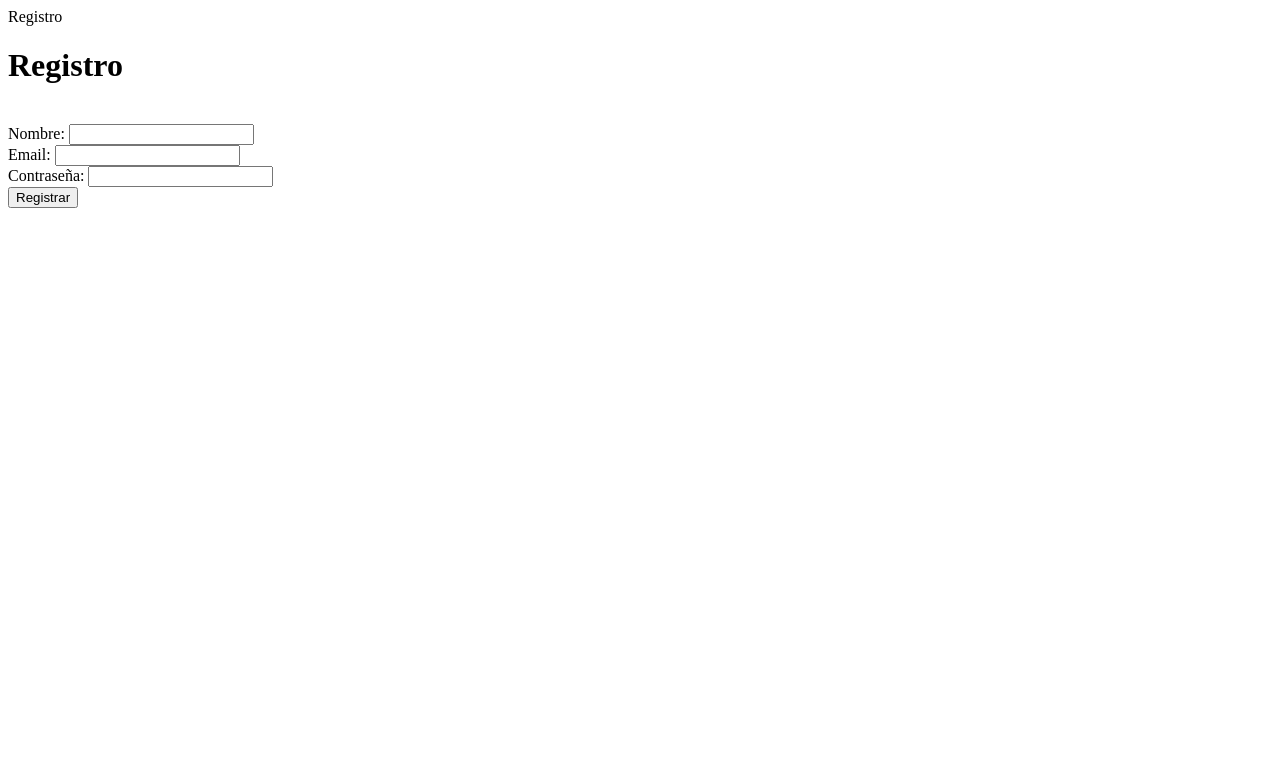
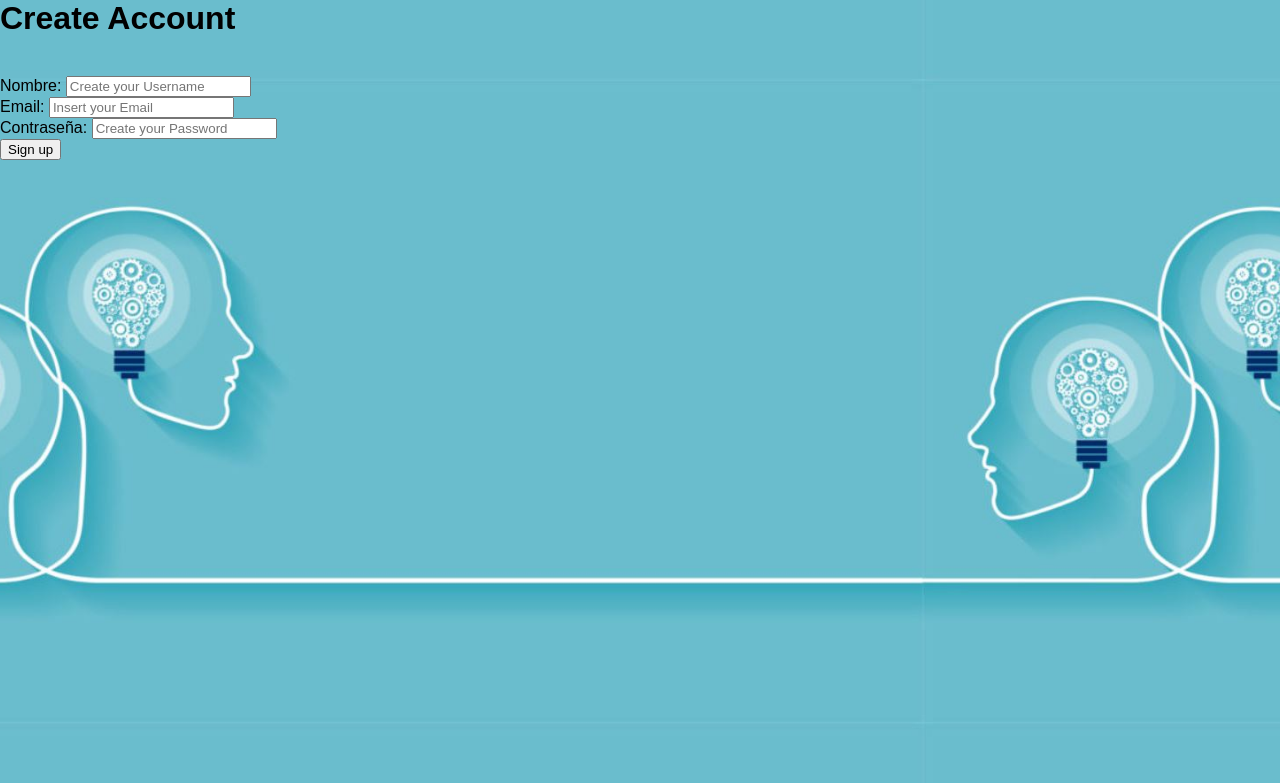
Before and after one commit to J-ValSan/Clear-Minds, a Flask app: template app_CM/parteGiovanni/templates/registro.html in a window 1280 px wide. Shown: the top 783 px of the page. Run offline with Flask 2, Linux system fonts and the light colour scheme; the template is opened without the code that fills it, so the values that code supplies are empty; parts of the project's set-up code (start-up, migrations or seed data) failed here and were passed over; some libraries are stand-ins or nearby versions.

Commit message:
Update registro.html

```diff
--- a/app_CM/parteGiovanni/templates/registro.html
+++ b/app_CM/parteGiovanni/templates/registro.html
@@ -1,38 +1,26 @@
-
-{% block title %} Registro {% endblock %}
-
 {% block content %}
-
+<link rel="stylesheet" type="text/css" href="{{url_for('static', filename='master.css')}}">
 	<div class="registro">
 		<form class="form" action="/registro" method="POST">
-			<h1 class="form_titulo">Registro</h1><br>
+			<h1 class="form_titulo">Create Account</h1><br>
+
+			<div class="form-group">
+
+				<label>Nombre:</label>
+				<input type="text" placeholder="Create your Username" class="form_input" name="name" id="name"><br />
+
+				<label>Email:</label>
+				<input type="email" placeholder="Insert your Email" class="form_input" name="email"><br />
 
 
-			<div class="form-group">
-				<label>Nombre:</label>
-				<input type="text" class="form_input" name="name" id="name">
+				<label>Contraseña:</label>
+				<input type="password" placeholder="Create your Password" class="form_input" name="password"><br />
+
+				<input type="submit" class="button" value="Sign up"></input>
+
 			</div>
 
-
-			<div class="form-group">
-				<label>Email:</label>
-				<input type="email" class="form_input" name="email">
-			</div>
-
-
-			<div class="form-group">
-				<label>Contraseña:</label>
-				<input type="password" class="form_input" name="password">
-			</div>
-
-
-			<div class="form-group">
-				<button class="boton">Registrar</button>
-			</div>
-
-
 		</form>
-
 	</div>
 
 {% endblock %}
```
